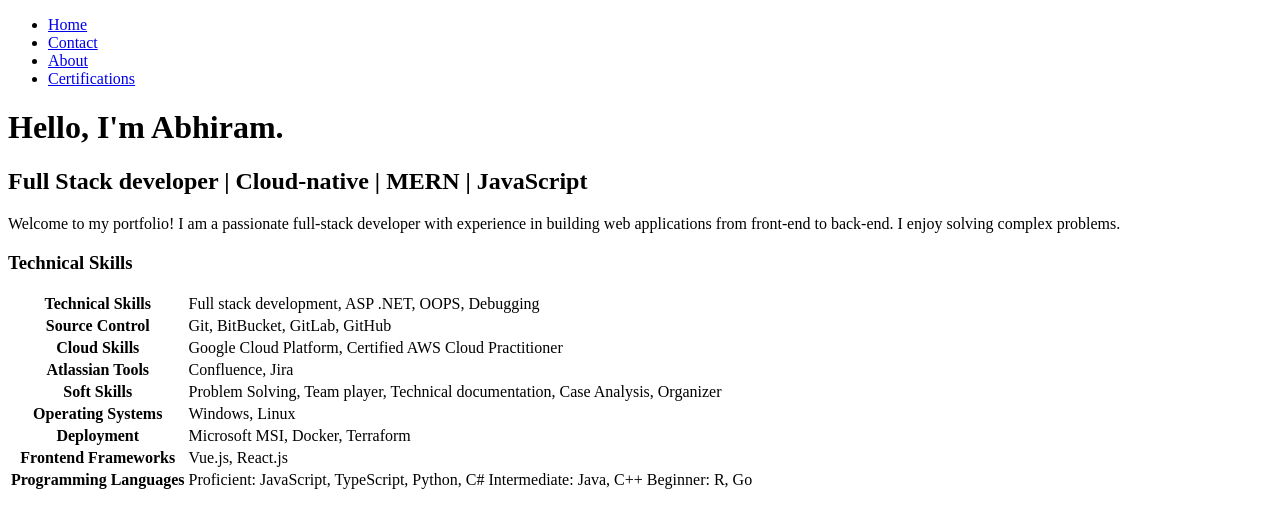
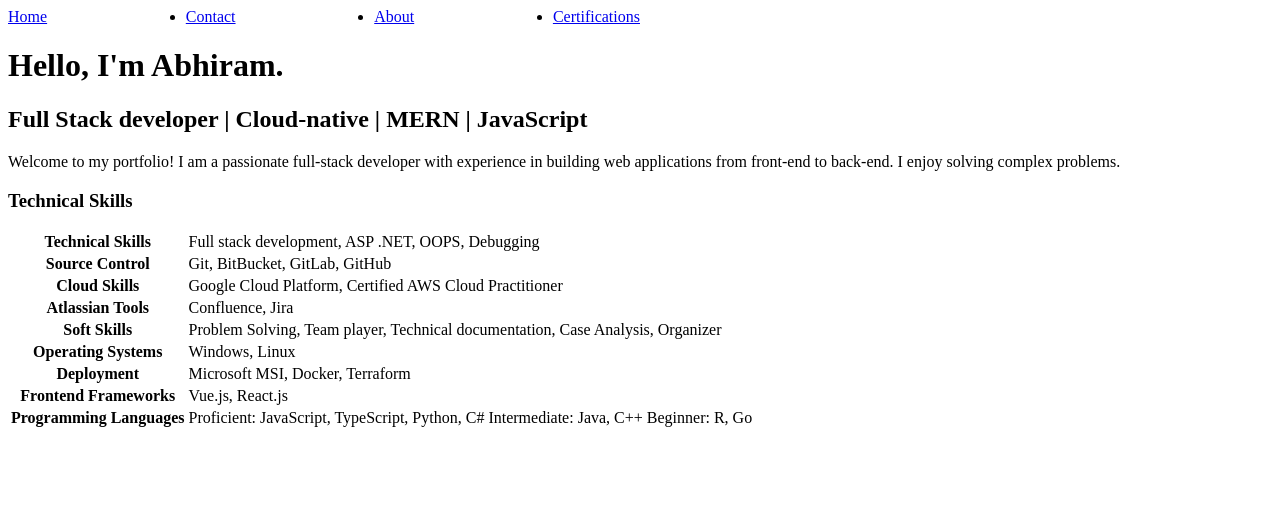
Before and after one commit to PSatyadevAbhiram/Portfolio, a Next.js app: page / in a window 1280 px wide. Shown: the top 528 px of the page. Built offline with nearby package versions, Linux system fonts and the light colour scheme.

Commit message:
Styles to nav added

```diff
--- a/components/Navigation.js
+++ b/components/Navigation.js
@@ -1,11 +1,12 @@
 const { default: Link } = require("next/link")
 import globalStyles from "./Globals.module.css";
+import navStyles from "./Navigation.module.css";
 
 const Navigation = () => {
     return(
         <nav>
-            <ul>
-                <li>
+            <ul className={navStyles.ul}>
+                <li className={navStyles.li}>
                     <Link href="/">Home</Link>
                 </li>
                 <li>
--- /dev/null
+++ b/components/Navigation.module.css
@@ -0,0 +1,13 @@
+.li{
+    list-style: none;
+}
+
+.ul{
+    display: flex;
+    flex-direction: row;
+    justify-content: space-between;
+    align-items: center;
+    padding: 0;
+    margin: 0;
+    width: 50%;
+}
```
